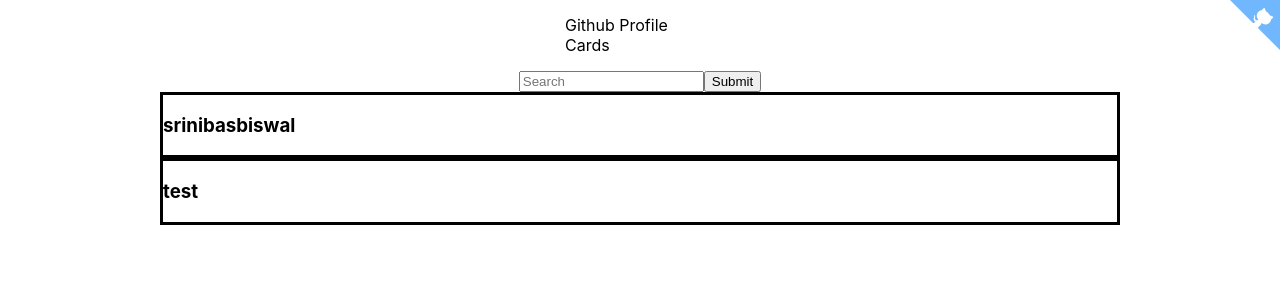
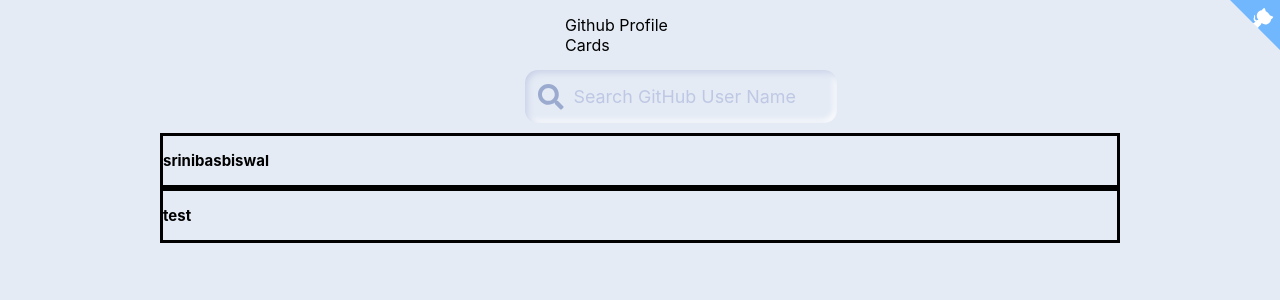
Before and after one commit to srinibasbiswal/Github-Profile-README, a React (Create React App) app: page / in a window 1280 px wide. Shown: the top 300 px of the page. Built offline with nearby package versions, Linux system fonts and the light colour scheme.

Commit message:
Add Search Bar styling

```diff
--- a/package.json
+++ b/package.json
@@ -3,6 +3,9 @@
   "version": "0.1.0",
   "private": true,
   "dependencies": {
+    "@fortawesome/fontawesome-svg-core": "^1.2.30",
+    "@fortawesome/free-solid-svg-icons": "^5.14.0",
+    "@fortawesome/react-fontawesome": "^0.1.11",
     "@testing-library/jest-dom": "^4.2.4",
     "@testing-library/react": "^9.5.0",
     "@testing-library/user-event": "^7.2.1",
--- a/src/containers/WallContainer.js
+++ b/src/containers/WallContainer.js
@@ -2,6 +2,8 @@
 import styles from '../stylesheets/style.module.css';
 import {users} from '../dataSet/users';
 import ProfileCardComponent from '../components/ProfileCardComponent';
+import { FontAwesomeIcon } from '@fortawesome/react-fontawesome';
+import { faSearch } from '@fortawesome/free-solid-svg-icons'
 
 function WallContainer(){
 
@@ -80,12 +82,16 @@
         <React.Fragment>
             <div className={`${styles.SearchComponent}`}>
                 <form onSubmit={handleSubmit}>
-                    <label>
-                    <input type="text" placeholder="Search" name="search" value={searchValue} onChange={search}/>
-                    </label>
-                    <input type="submit" value="Submit" />
+                    <div className={styles.search}>
+                        <input type="text" value={searchValue} onChange={search} className={styles.search__input} placeholder="Search GitHub User Name"/>
+                        <div className={styles.search__icon}>
+                        <FontAwesomeIcon name="search" icon={faSearch}></FontAwesomeIcon>
+                        </div>
+                    </div>
                 </form>
+
             </div>
+
             {
             (typeof userGithubCards.cards !== 'undefined')
                 ? <div className={styles.ProfileCardContainer}>
--- a/src/index.css
+++ b/src/index.css
@@ -1,3 +1,14 @@
+:root {
+  --primary-light: #8abdff;
+  --primary: #6d5dfc;
+  --primary-dark: #5b0eeb;
+  --white: #FFFFFF;
+  --greyLight-1: #E4EBF5;
+  --greyLight-2: #c8d0e7;
+  --greyLight-3: #bec8e4;
+  --greyDark: #9baacf;
+}
+
 body {
   margin: 0;
   font-family: -apple-system, BlinkMacSystemFont, 'Segoe UI', 'Roboto', 'Oxygen',
@@ -5,6 +16,14 @@
     sans-serif;
   -webkit-font-smoothing: antialiased;
   -moz-osx-font-smoothing: grayscale;
+  background: var(--greyLight-1);
+}
+
+html {
+  box-sizing: border-box;
+  font-size: 80%;
+  overflow-y: scroll;
+  background: var(--greyLight-1);
 }
 
 code {
--- a/src/stylesheets/style.module.css
+++ b/src/stylesheets/style.module.css
@@ -8,6 +8,7 @@
 .HeaderTitle{
     margin: auto auto !important;
     max-width:  150px !important;
+    font-size: 1.25rem !important;
 }
 
 .GitHubBanner{
@@ -33,17 +34,10 @@
     }
 }
 
-/* Search */
-.SearchComponent{
-    width: 100% !important;
-    text-align: center !important;
-    margin-top: 5px !important;
-}
-
 /* Wall */
 .ProfileCardContainer{
     max-width: 75vw !important;
-    margin: auto auto !important;
+    margin: 10px auto !important;
 }
 
 /* Card */
@@ -52,3 +46,67 @@
     margin: auto auto !important;
     border-style: solid;
 }
+
+/* Search */
+.SearchComponent{
+    width: 100% !important;
+    text-align: center !important;
+    margin-top: 5px !important;
+    margin-bottom: 5px !important;
+    text-align: center !important;
+}
+
+.search {
+    margin: auto auto !important;
+    width: 18% !important;
+    position: relative !important;
+    display: -webkit-box !important;
+    display: flex !important;
+    -webkit-box-align: center !important;
+    align-items: center !important;
+}
+.search__input {
+    width: 20.4rem !important;
+    height: 4rem !important;
+    border: none !important;
+    border-radius: 1rem !important;
+    font-size: 1.4rem !important;
+    padding-left: 3.8rem !important;
+    box-shadow: inset 0.2rem 0.2rem 0.5rem var(--greyLight-2), inset -0.2rem -0.2rem 0.5rem var(--white) !important;
+    background: none !important;
+    font-family: inherit !important;
+    color: var(--greyDark) !important;
+}
+.search__input::-webkit-input-placeholder {
+    color: var(--greyLight-3) !important;
+}
+.search__input::-moz-placeholder {
+    color: var(--greyLight-3) !important;
+}
+.search__input:-ms-input-placeholder {
+    color: var(--greyLight-3) !important;
+}
+.search__input::-ms-input-placeholder {
+    color: var(--greyLight-3) !important;
+}
+.search__input::placeholder {
+    color: var(--greyLight-3) !important;
+}
+.search__input:focus {
+    outline: none !important;
+    box-shadow: 0.3rem 0.3rem 0.6rem var(--greyLight-2), -0.2rem -0.2rem 0.5rem var(--white) !important;
+}
+.search__input:focus + .search__icon {
+    color: var(--primary) !important;
+}
+.search__icon {
+    height: 2rem !important;
+    position: absolute !important;
+    font-size: 2rem !important;
+    padding: 0 1rem !important;
+    display: -webkit-box !important;
+    display: flex !important;
+    color: var(--greyDark) !important;
+    -webkit-transition: .3s ease !important;
+    transition: .3s ease !important;
+}
```
Also changed, not shown: 1 other file (tests, documents, lock files or other folders).
